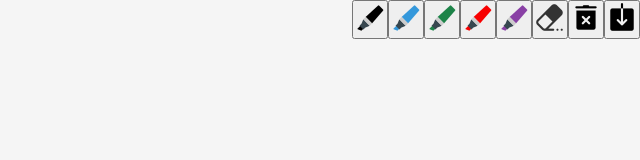
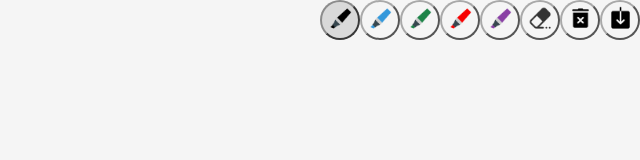
Before and after one commit to 5norlax/whiteboard, a React app: page / in a window 1280 px wide. Shown: the whole page, without its empty margins (640-1280 px from the left). Built offline with nearby package versions, Linux system fonts and the light colour scheme.

Commit message:
menu update

```diff
--- a/src/components/Menu/Menu.js
+++ b/src/components/Menu/Menu.js
@@ -12,7 +12,7 @@ import exportImg from '../../img/download.png'
 
 export default function Menu() {
 
-  const { setStylus, styli, setClear } = useContext(CanvasContext)
+  const { stylus, setStylus, styli, setClear } = useContext(CanvasContext)
 
   const exportCanvas = () => {
     var download = document.getElementById("download");
@@ -23,12 +23,12 @@ export default function Menu() {
 
   return (
     <div className='Menu'>
-      <button onClick={() => setStylus(styli[0])}><img src={blackMarkerImg} alt='Black'></img></button>
-      <button onClick={() => setStylus(styli[1])}><img src={blueMarkerImg} alt='Blue'></img></button>
-      <button onClick={() => setStylus(styli[2])}><img src={greenMarkerImg} alt='Green'></img></button>
-      <button onClick={() => setStylus(styli[3])}><img src={redMarkerImg} alt='Red'></img></button>
-      <button onClick={() => setStylus(styli[4])}><img src={purpleMarkerImg} alt='Purple'></img></button>
-      <button onClick={() => setStylus(styli[5])} title='Eraser'><img src={eraseImg} alt='Eraser'></img></button>
+      <button onClick={() => setStylus(styli[0])} className={stylus === styli[0] ? 'active' : ''}><img src={blackMarkerImg} alt='Black'></img></button>
+      <button onClick={() => setStylus(styli[1])} className={stylus === styli[1] ? 'active' : ''}><img src={blueMarkerImg} alt='Blue'></img></button>
+      <button onClick={() => setStylus(styli[2])} className={stylus === styli[2] ? 'active' : ''}><img src={greenMarkerImg} alt='Green'></img></button>
+      <button onClick={() => setStylus(styli[3])} className={stylus === styli[3] ? 'active' : ''}><img src={redMarkerImg} alt='Red'></img></button>
+      <button onClick={() => setStylus(styli[4])} className={stylus === styli[4] ? 'active' : ''}><img src={purpleMarkerImg} alt='Purple'></img></button>
+      <button onClick={() => setStylus(styli[5])} title='Eraser' className={stylus === styli[5] ? 'active' : ''}><img src={eraseImg} alt='Eraser'></img></button>
       <button onClick={() => setClear(true)} title='Clear'><img src={clearImg} alt='clear' /></button>
       <a id='download' download='canvas.png' href={document.getElementById('canvas')  ? document.getElementById("canvas").toDataURL("image/png")
     .replace("image/png", "image/octet-stream") : null}>
--- a/src/styles/index.css
+++ b/src/styles/index.css
@@ -26,12 +26,43 @@ code {
   touch-action: none;
 }
 
-.Menu button:hover {
-  cursor: pointer;
-}
-
 .Menu {
   position: absolute;
   top: 0;
   right: 0;
+  cursor: pointer;
 }
+
+.Menu button {
+  height: 40px;
+  width: 40px;
+  border-radius: 50%;
+  background-color: whitesmoke;
+  border-color: #a9a9a9;
+}
+
+.Menu button:hover {
+  cursor: pointer;
+  background-color: #d9d9d9;
+  box-shadow: 0 10px 20px rgba(0, 0, 0, .2);
+  border-color: #8c8c8c;
+}
+
+.Menu button:focus, a:focus {
+  outline: none;
+}
+
+.Menu button:active, a:active {
+  outline: none;
+}
+
+.Menu .active {
+  background-color: #d9d9d9;
+  border-color: #8c8c8c;
+}
+
+img {
+  margin: auto;
+  height: 25px;
+  width: 25px;
+}
```
Also changed, not shown: src/contexts/styli.js.
